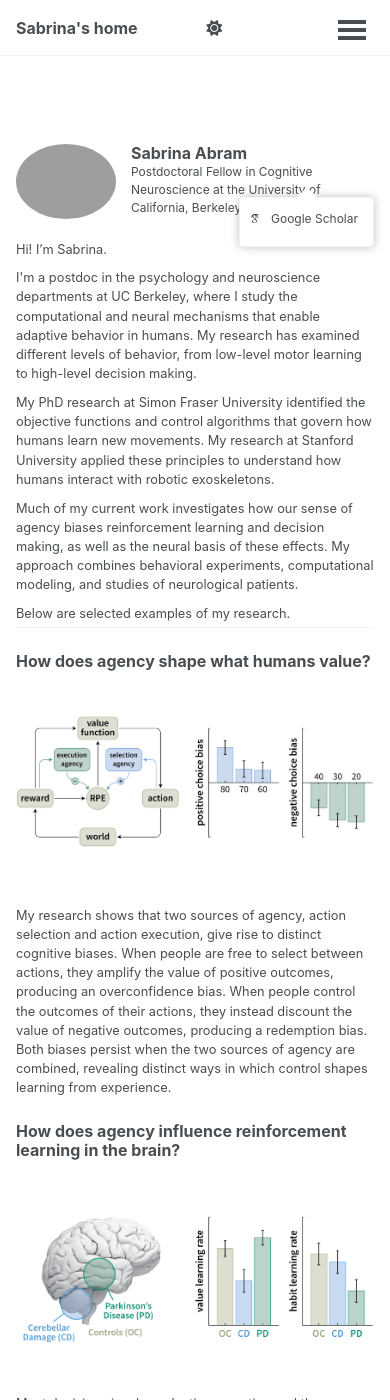
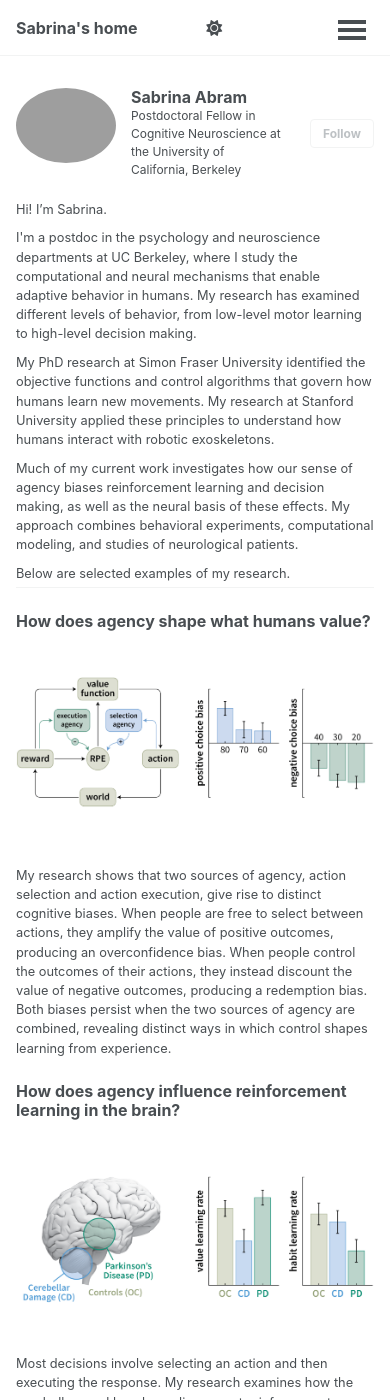
Before and after one commit to abramsabrina/abramsabrina.github.io, a Jekyll site: the page built from _pages/about.md, in a window 390 px wide and 1400 px high. Built offline with Jekyll 4.4.1, drawn with Linux system fonts in a browser that asks for light colours; some web fonts are replaced; a script bundle is joined from its source files by our own code; library files that are not in the unit come from our copies.

Commit message:
Improve mobile layout

```diff
--- a/_sass/layout/_sidebar.scss
+++ b/_sass/layout/_sidebar.scss
@@ -237,12 +237,16 @@
   }
 
   button {
-    display: none;
+    margin-bottom: 0;
+
+    @include breakpoint($large) {
+      display: none;
+    }
   }
 }
 
 .author__urls {
-  display: block;
+  display: none;
   position: absolute;
   right: 0;
   margin-top: 15px;
```
